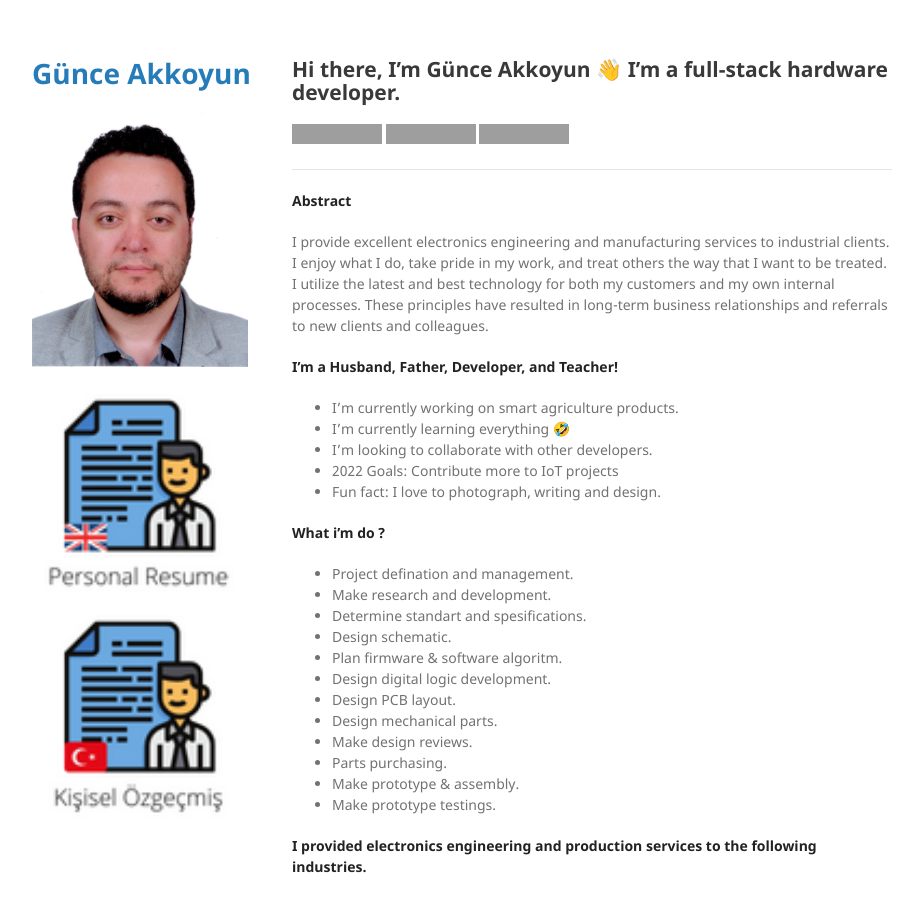
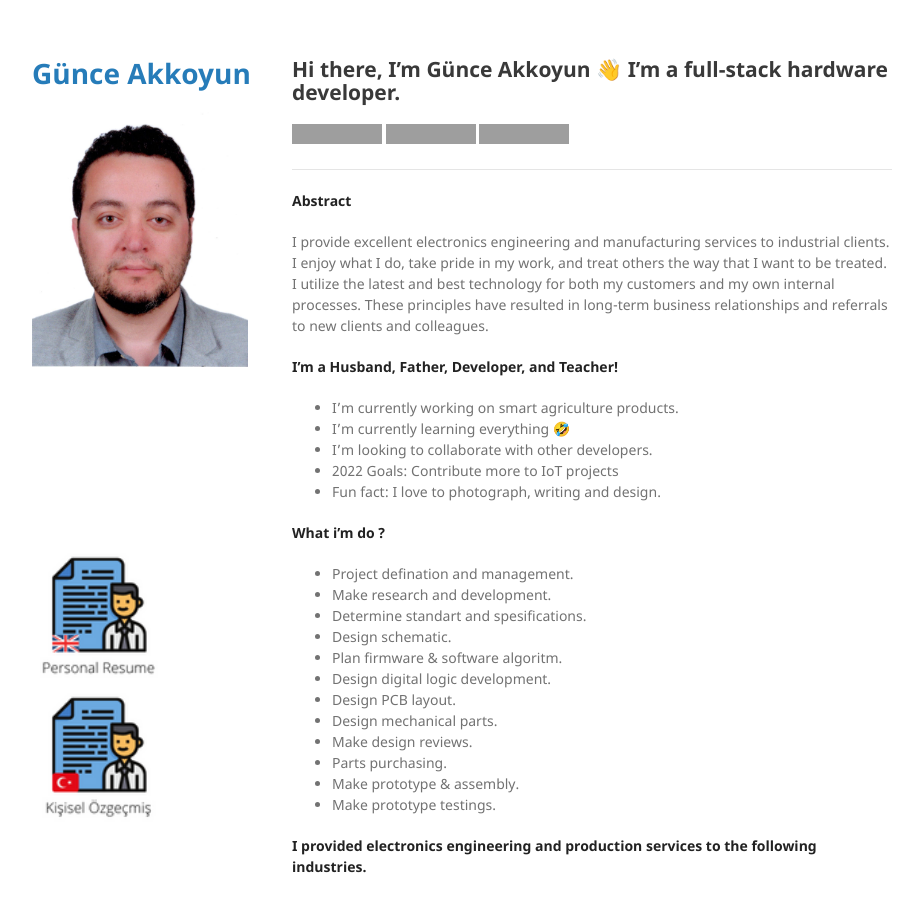
Before and after one commit to akkoyun/akkoyun, a Jekyll site: the page built from index.md, in a window 1280 px wide and 900 px high. Shown: the whole window, without its empty margins (178-1098 px from the left). Built offline with Jekyll 4.4.1, drawn with Linux system fonts in a browser that asks for light colours; our own code applies the rules of GitHub Pages for plain Markdown files; grey boxes are pictures that could not be loaded.

Commit message:
Initial update

```diff
--- a/_layouts/default.html
+++ b/_layouts/default.html
@@ -29,8 +29,8 @@
 
       <footer>
         <p>
-          <a href="/resume.md"><img src="/assets/img/Resume.png" width=80%></a>
-          <a href="/ozgecmis.md"><img src="/assets/img/Ozgecmis.png" width=80%></a>
+          <a href="/resume.md"><img src="/assets/img/Resume.png" width="50%""></a>
+          <a href="/ozgecmis.md"><img src="/assets/img/Ozgecmis.png" width="50%""></a>
         </p>
       </footer>
     </div>
```
